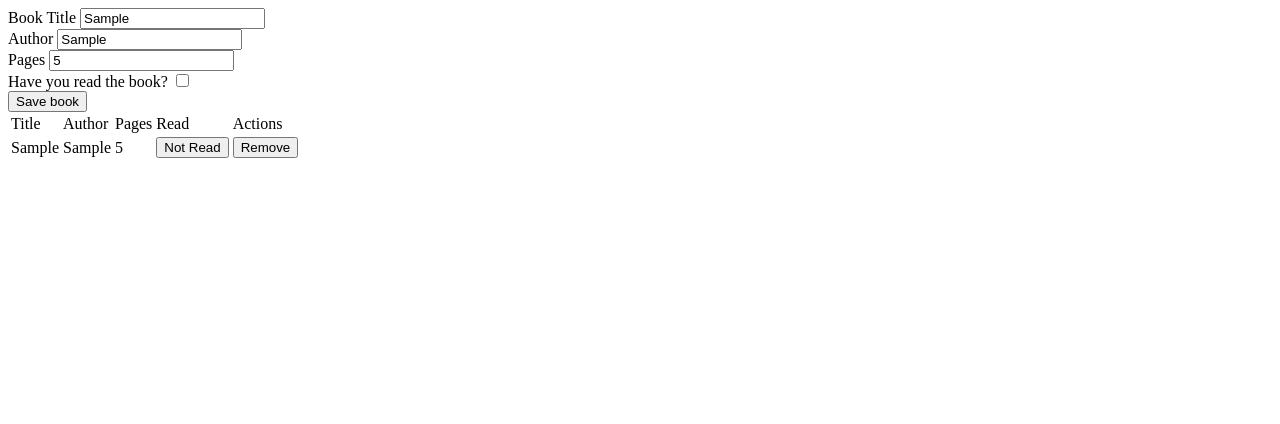
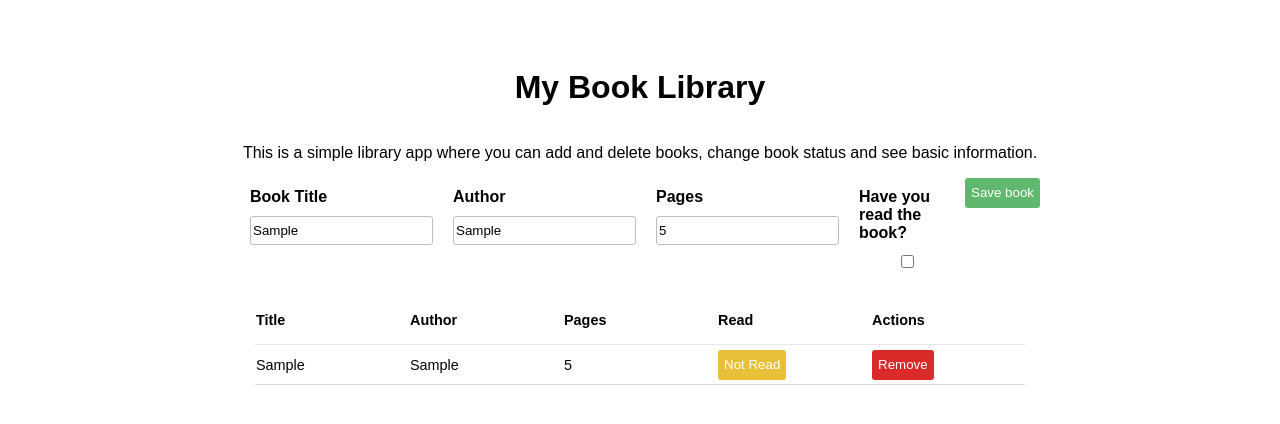
Before and after one commit to bryanmonterom/js-library, a plain HTML site: page index.html in a window 1280 px wide. Both pictures are taken after typing "Sample", "Sample", "5" into the empty fields and a click on the button "Save book". Drawn offline with Linux system fonts and the light colour scheme.

Commit message:
Solve issue with findID function

```diff
--- a/index.html
+++ b/index.html
@@ -5,10 +5,14 @@
     <meta http-equiv="X-UA-Compatible" content="IE=edge">
     <meta name="viewport" content="width=device-width, initial-scale=1.0">
     <title>Document</title>
+    <link rel="stylesheet" href="style.css">
 </head>
 <body>
-    <div class="form" id="form">
-<form action="" method="post">
+    <div class="container">
+        <h1>My Book Library</h1>
+        <p>This is a simple library app where you can add and delete books, change book status and see basic information.</p>
+        <div class="" id="form">
+        <form action="" method="post" class="form">
         <div class="form-group">
             <label for="title">Book Title</label>
             <input placeholder="Book Title" type="text" name="title" id="title" required minlength="1">
@@ -23,12 +27,11 @@
         </div>
         <div class="form-group">
             <label for="author">Have you read the book? </label>
-        <input type="checkbox" name="read" id="read">
+            <input type="checkbox" name="read" id="read" class="checkbox">
         </div>
-    <input type="button" value="Save book" id="save">
+        <input type="button" value="Save book" id="save" class="btn btn-submit">
     </form>
         </div>
-
         <div class="table">
             <table>
             <thead>
@@ -45,6 +48,8 @@
             </tbody>
         </table>
         </div>
+</div>
+
 </body>
 <script src="script.js"></script>
 </html>
--- a/script.js
+++ b/script.js
@@ -5,19 +5,32 @@ let read = false;
 
 let myLibrary=[];
 
-function Book(title,author,pages, read){
-    this.title = title;
-    this.author = author;
-    this.pages = pages;
-    this.read = read;
-    this.id=findId();
+class Book{
+    constructor (title,author,pages, read){
+        this.title = title;
+        this.author = author;
+        this.pages = pages;
+        this.read = read;
+        this.id=findId();
+    }
+
 }
+
+
+
+// function Book(title,author,pages, read){
+//     this.title = title;
+//     this.author = author;
+//     this.pages = pages;
+//     this.read = read;
+//     this.id=findId();
+// }
 
 
 function buildBtnRemove(id){
     var btn = document.createElement('input');
     btn.type = "button";
-    btn.className = "btn-remove";
+    btn.className = "btn remove";
     btn.value = "Remove";
     btn.id=id;
     btn.setAttribute('book-id',id);
@@ -30,8 +43,8 @@ function deleteBook(e){
     // let E = e.target.getAttribute('book-id');
     // console.log(E);
     const target = e.target.getAttribute('book-id');
-    myLibrary = myLibrary.filter((item)=> item.id != target);
-    tableBuilder(myLibrary);
+    myLibrary = myLibrary.filter((item)=> item.title != target);
+    tableBuilder();
 }
 function buildBtnStatus(read,id){
 
@@ -47,8 +60,12 @@ function buildBtnStatus(read,id){
 }
 
 function changeStatus(e){
+
     const target = e.target.getAttribute('book-id');
-    myLibrary[target-1].read = !myLibrary[target-1].read;
+    var book = myLibrary.findIndex((item)=> item.title == target);
+    console.log(book);
+    // console.log(myLibrary.indexOf(book))
+    myLibrary[book].read = !myLibrary[book].read;
     tableBuilder(myLibrary);
 
 }
@@ -58,7 +75,6 @@ function tableBuilder(){
     const tableBody = document.getElementById('tbody');
     tableBody.innerHTML= "";
     myLibrary.forEach(element => {
-
         let tr = document.createElement('tr');
         let tdTitle = document.createElement('td');
         tdTitle.textContent = element.title;
@@ -67,18 +83,15 @@ function tableBuilder(){
         let tdPages = document.createElement('td');
         tdPages.textContent = element.pages;
         const tdRead = document.createElement('td');
-        tdRead.appendChild(buildBtnStatus(element.read, element.id));
-
-        // tdRead.textContent = element.read;
+        tdRead.appendChild(buildBtnStatus(element.read, element.title));
         const tdActions = document.createElement('td');
-        tdActions.appendChild(buildBtnRemove(element.id));
+        tdActions.appendChild(buildBtnRemove(element.title));
         tr.appendChild(tdTitle);
         tr.appendChild(tdAuthor);
         tr.appendChild(tdPages);
         tr.appendChild(tdRead);
         tr.appendChild(tdActions);
         tableBody.appendChild(tr);
-
     });
 }
 
@@ -101,8 +114,8 @@ function addBookToLibrary(){
 
 
 function findId(){
-    let arrayLength = myLibrary.length == 0? 0: myLibrary.length;
-    return arrayLength+1;
+    let arrayLength = myLibrary.length == 0? 0: myLibrary.length-1;
+    return arrayLength;
 }
 
 function btnSaveEventListener(){
--- /dev/null
+++ b/style.css
@@ -0,0 +1,111 @@
+body{
+    display: flex;
+    flex-direction: column;
+    align-items: center;
+    font-family: sans-serif;
+
+}
+.container{
+    padding: 40px;
+    width: 800px;
+    display: flex;
+    flex-direction: column;
+    justify-content: center;
+    align-items: center;
+    justify-items: center;
+    align-content: center;
+}
+
+.form {
+    display: flex;
+    height: 80px;
+}
+
+.form-group {
+    margin: 10px;
+    display: flex;
+    flex-direction: column;
+    gap: 10px;
+}
+
+label{
+    font-weight: 700;
+}
+
+input {
+    height: 25px;
+    border: 1px solid rgb(190, 190, 190);
+    border-radius: 3px;
+}
+
+table {
+    table-layout: fixed;
+    width: 100%;
+    border-collapse: collapse;
+    margin: 25px 0;
+    font-size: 0.9em;
+    font-family: sans-serif;
+    min-width: 400px;
+    /* box-shadow: 0 0 20px rgba(0, 0, 0, 0.15); */
+}
+
+.table thead tr {
+    /* background-color: #0e70e0; */
+    color: #000000;
+    text-align: left;
+    padding: 50p;
+    height: 50px;
+    text-align: ;
+    font-weight: 700;
+    border-bottom: 1px solid rgb(233, 231, 231);
+}
+
+.table,
+.table {
+    padding: 12px 15px;
+}
+
+.table tbody tr {
+    border-bottom: 1px solid #dddddd;
+    height: 40px;
+
+}
+
+.table tbody tr:nth-of-type(even) {
+    background-color: #f3f3f3;
+}
+
+.tabletbody tr:last-of-type {
+    border-bottom: 2px solid #009879;
+}
+
+.btn-submit {
+    background-color: #39a74cce;
+    color: white;
+}
+
+.btn{
+    height: 30px;
+    border: none;
+    color: white;
+}
+
+hr{
+    border: px solid black;
+}
+
+.checkbox{
+    height: 50px;
+}
+
+.remove{
+    background-color: #da2a2a;
+}
+
+.true{
+    background-color: #39a74cce;
+}
+
+.false{
+    background-color: #e7bf39;
+}
```
Lines whose indentation alone changed are shown as unchanged.
